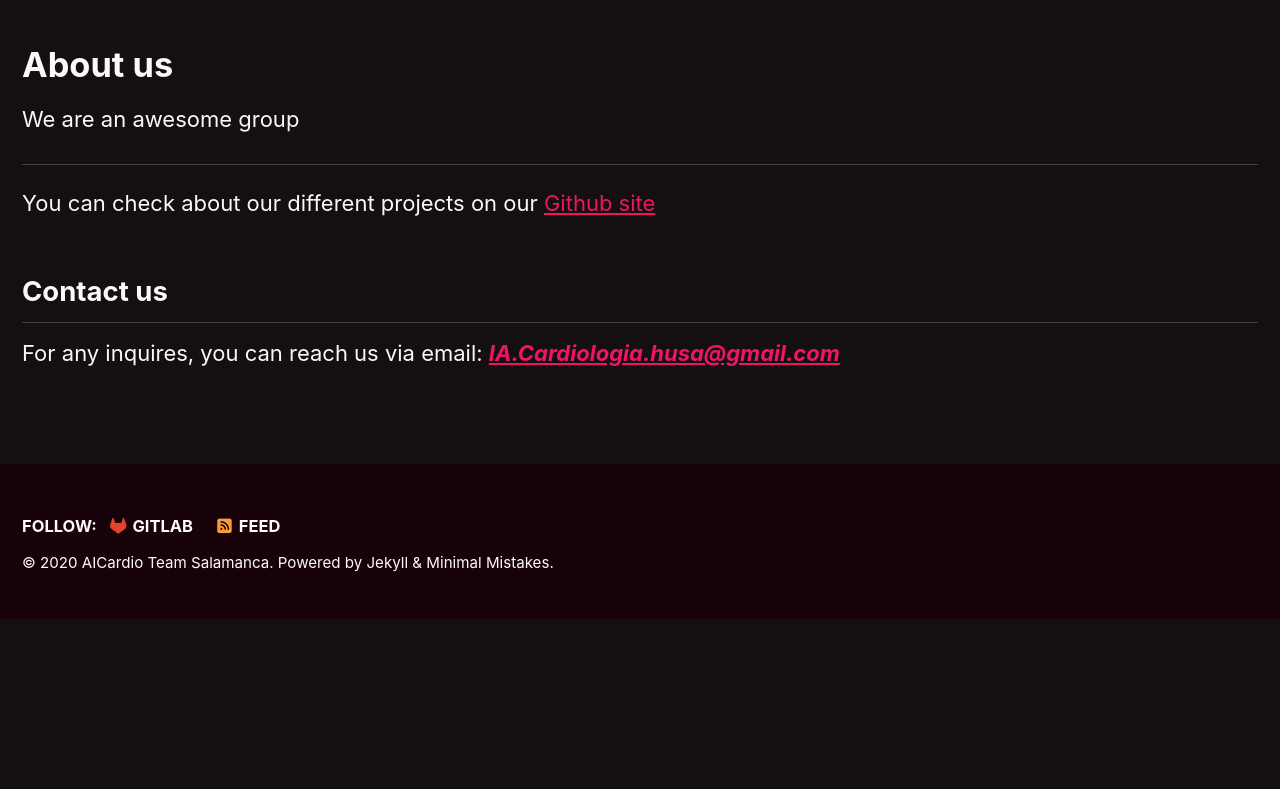
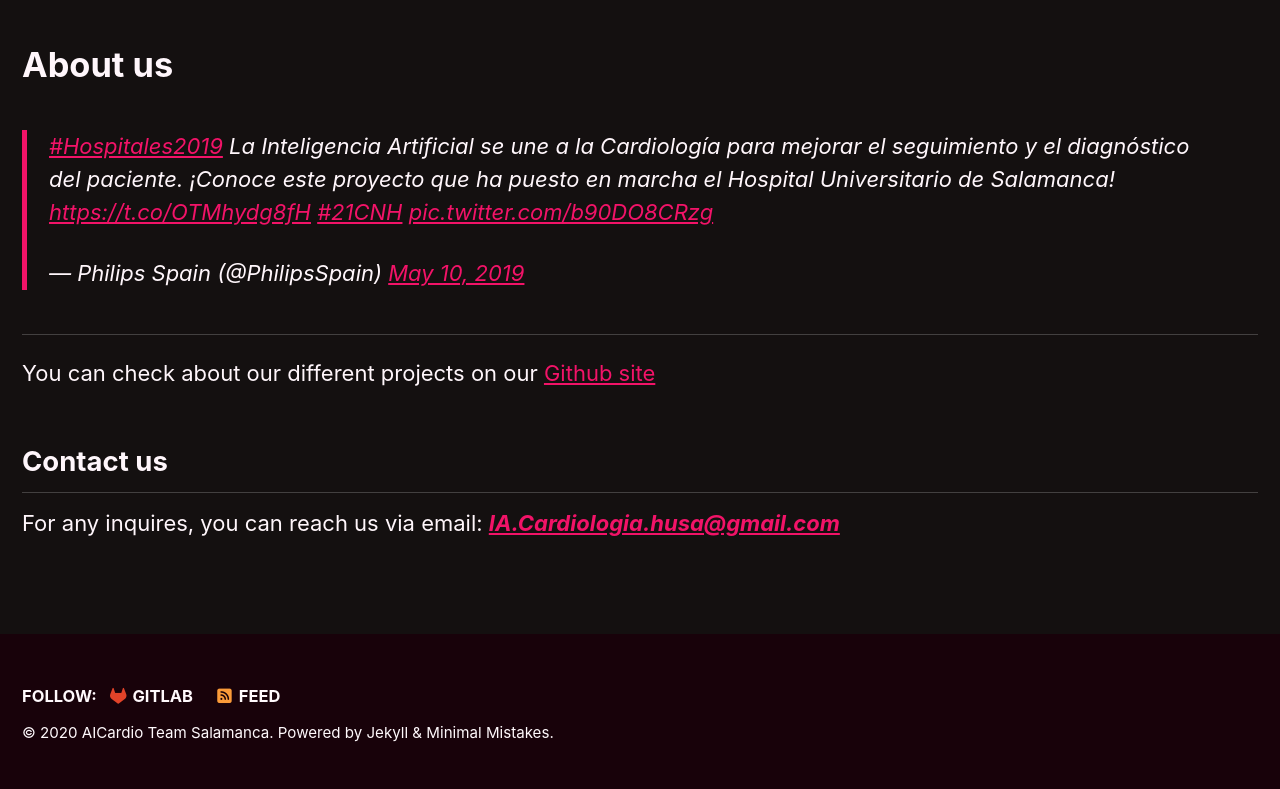
Before and after one commit to IA-Cardiologia-husa/IA-Cardiologia-husa, a Jekyll site: the page built from index.md, in a window 1280 px wide. Shown: the part 446-1235 px from the top of the page. Built offline with Jekyll 4.4.1, drawn with Linux system fonts in a browser that asks for light colours; cached includes are drawn as plain includes; nearby versions of some CDN libraries; comment, search, counter and statistics services are not loaded; before the commit the page ends 1065 px from its top, so only the background shows below that.

Commit message:
tweet emb

```diff
--- a/index.md
+++ b/index.md
@@ -13,7 +13,7 @@ header:
 
 # About us
 
-We are an awesome group
+<blockquote class="twitter-tweet"><p lang="es" dir="ltr"><a href="https://twitter.com/hashtag/Hospitales2019?src=hash&amp;ref_src=twsrc%5Etfw">#Hospitales2019</a> La Inteligencia Artificial se une a la Cardiología para mejorar el seguimiento y el diagnóstico del paciente. ¡Conoce este proyecto que ha puesto en marcha el Hospital Universitario de Salamanca! <a href="https://t.co/OTMhydg8fH">https://t.co/OTMhydg8fH</a> <a href="https://twitter.com/hashtag/21CNH?src=hash&amp;ref_src=twsrc%5Etfw">#21CNH</a> <a href="https://t.co/b90DO8CRzg">pic.twitter.com/b90DO8CRzg</a></p>&mdash; Philips Spain (@PhilipsSpain) <a href="https://twitter.com/PhilipsSpain/status/1126817439487070208?ref_src=twsrc%5Etfw">May 10, 2019</a></blockquote> <script async src="https://platform.twitter.com/widgets.js" charset="utf-8"></script>
 
 ---
 
```
